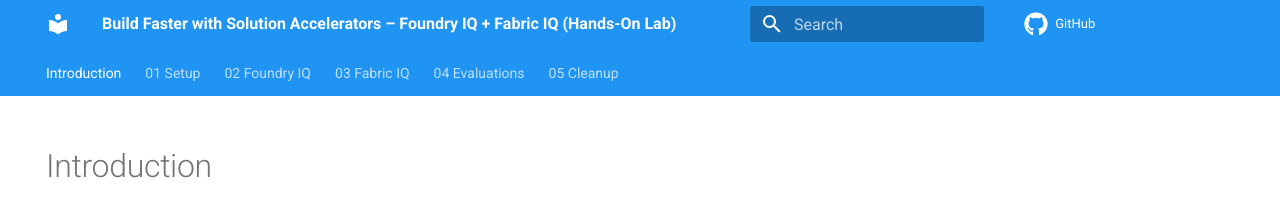
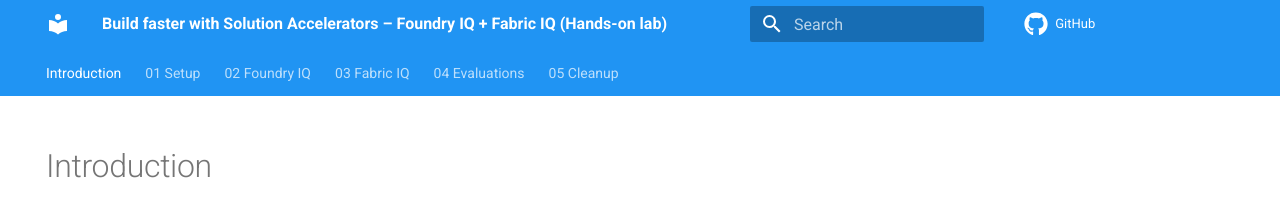
Before and after one commit to nchandhi/nc-iq-tc, an MkDocs documentation site: the page built from docs/docs/index.md, in a window 1280 px wide. Shown: the top 206 px of the page. Built offline with MkDocs 1.6.1 and Material for MkDocs 9.7.7, drawn with Linux system fonts in a browser that asks for light colours; comment, search, counter and statistics services are not loaded.

Commit message:
Fix title casing

```diff
--- a/docs/mkdocs.yml
+++ b/docs/mkdocs.yml
@@ -1,4 +1,4 @@
-site_name: "Build Faster with Solution Accelerators – Foundry IQ + Fabric IQ (Hands-On Lab)"
+site_name: "Build faster with Solution Accelerators – Foundry IQ + Fabric IQ (Hands-on lab)"
 site_url: https://nchandhi.github.io/nc-iq-tc
 repo_url: https://github.com/nchandhi/nc-iq-tc
 
```
